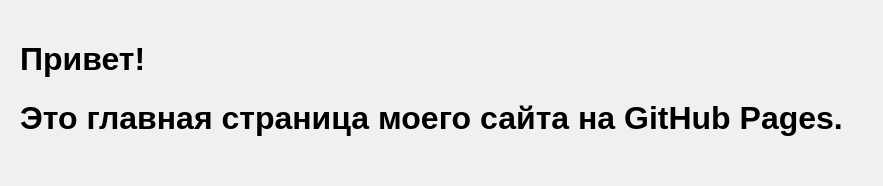
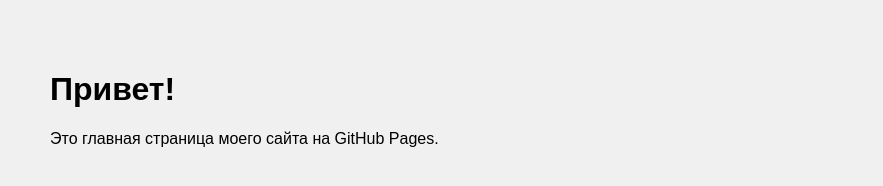
Before and after one commit to Madiyan1960/-2025, a plain HTML site: page index.html in a window 1280 px wide. Shown: the whole page, without its empty margins (0-883 px from the left). Drawn offline with Linux system fonts and the light colour scheme.

Commit message:
Update index.html

```diff
--- a/index.html
+++ b/index.html
@@ -4,10 +4,10 @@
   <meta charset="UTF-8">
   <title>Добро пожаловать!</title>
 </head>
-<body style="font-family: Arial, sans-serif; margin: 0; padding: 20px; background-color: #f0f0f0;">
+<body style="font-family: Arial, sans-serif; margin: 0; padding: 50px; background-color: #f0f0f0;">
 
   <h1>Привет!</h1>
-  <h1>Это главная страница моего сайта на GitHub Pages.<h1>
+  <p>Это главная страница моего сайта на GitHub Pages.<p>
 
 </body>
 </html>
```
